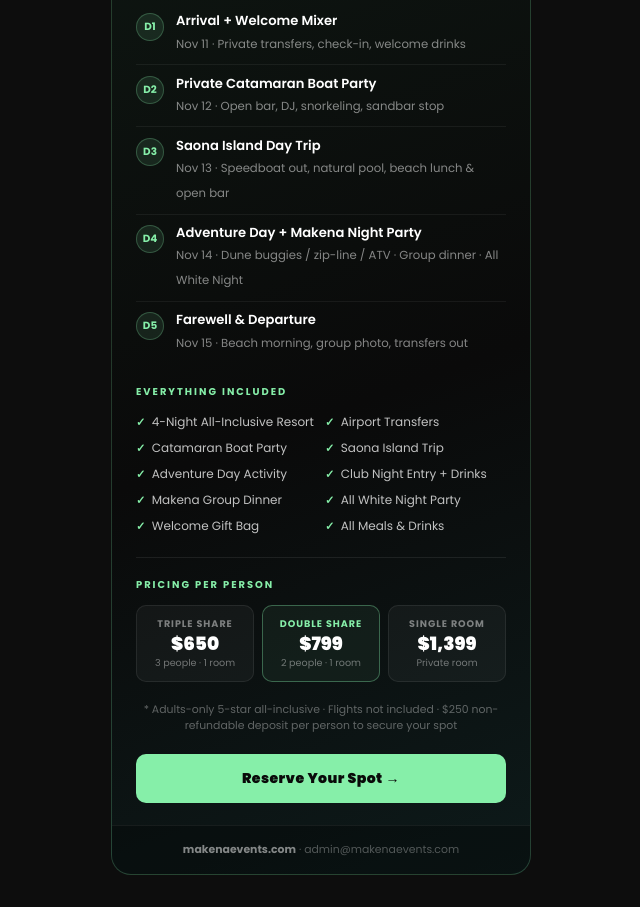
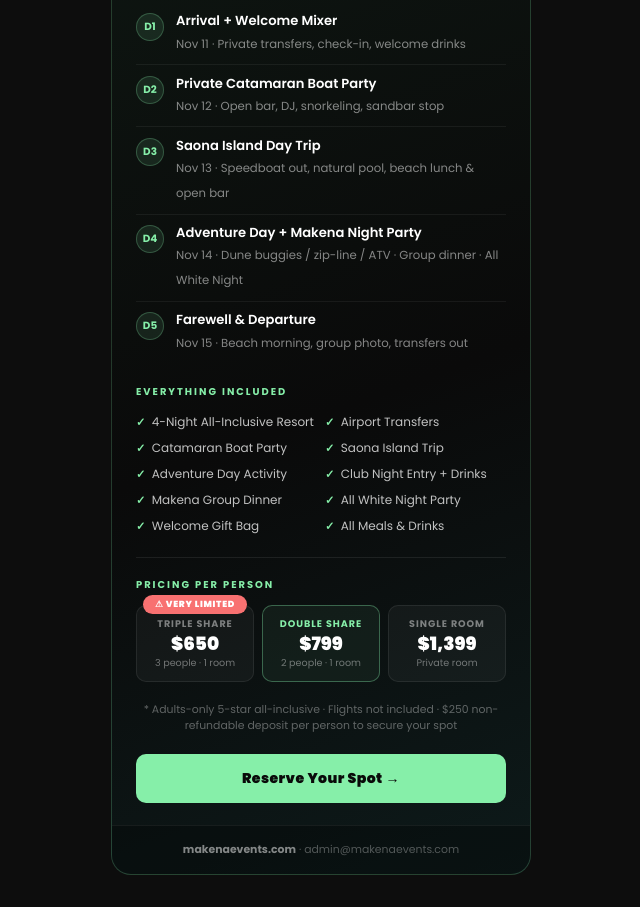
Before and after one commit to Baldwinma/makena-entertainment, a website: page punta-cana-flyer.html in a window 1280 px wide. Shown: the part 341-1248 px from the top of the page, without its empty margins (319-959 px from the left). Drawn offline with Linux system fonts and the light colour scheme.

Commit message:
update availability

```diff
--- a/punta-cana-flyer.html
+++ b/punta-cana-flyer.html
@@ -328,7 +328,8 @@
             <p class="section-label">Pricing Per Person</p>
 
             <div class="pricing-row">
-                <div class="price-card">
+                <div class="price-card" style="position:relative">
+                    <div style="position:absolute;top:-11px;left:50%;transform:translateX(-50%);background:#f87171;color:#fff;font-size:0.55rem;font-weight:800;padding:0.18rem 0.75rem;border-radius:20px;text-transform:uppercase;letter-spacing:0.08em;white-space:nowrap">⚠ Very Limited</div>
                     <div class="price-card__tier">Triple Share</div>
                     <div class="price-card__amount">$650</div>
                     <div class="price-card__sub">3 people · 1 room</div>
```
Also changed, not shown: punta-cana-deck.html (+1 -0 lines), trips.html (+1 -0 lines).
